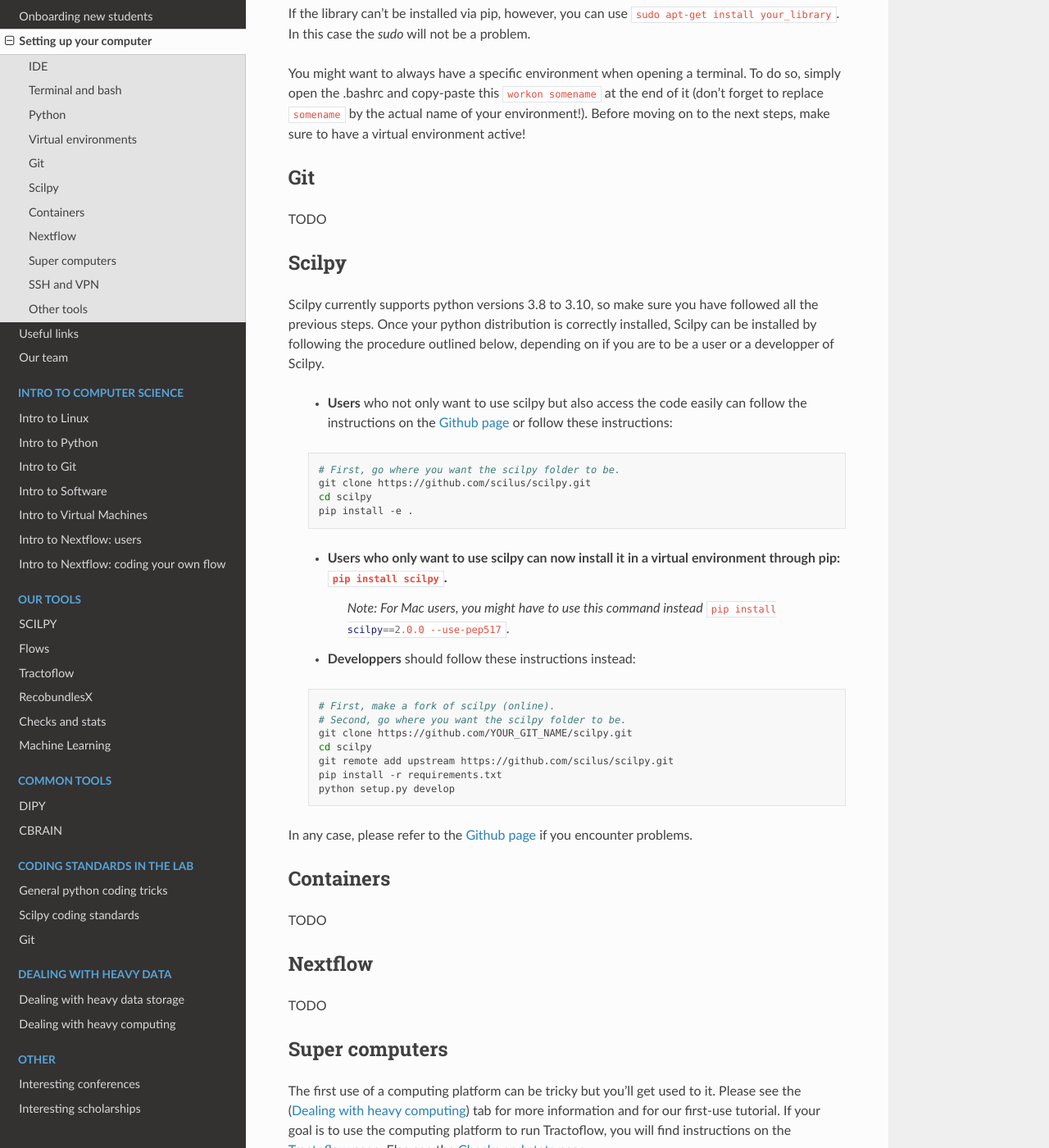
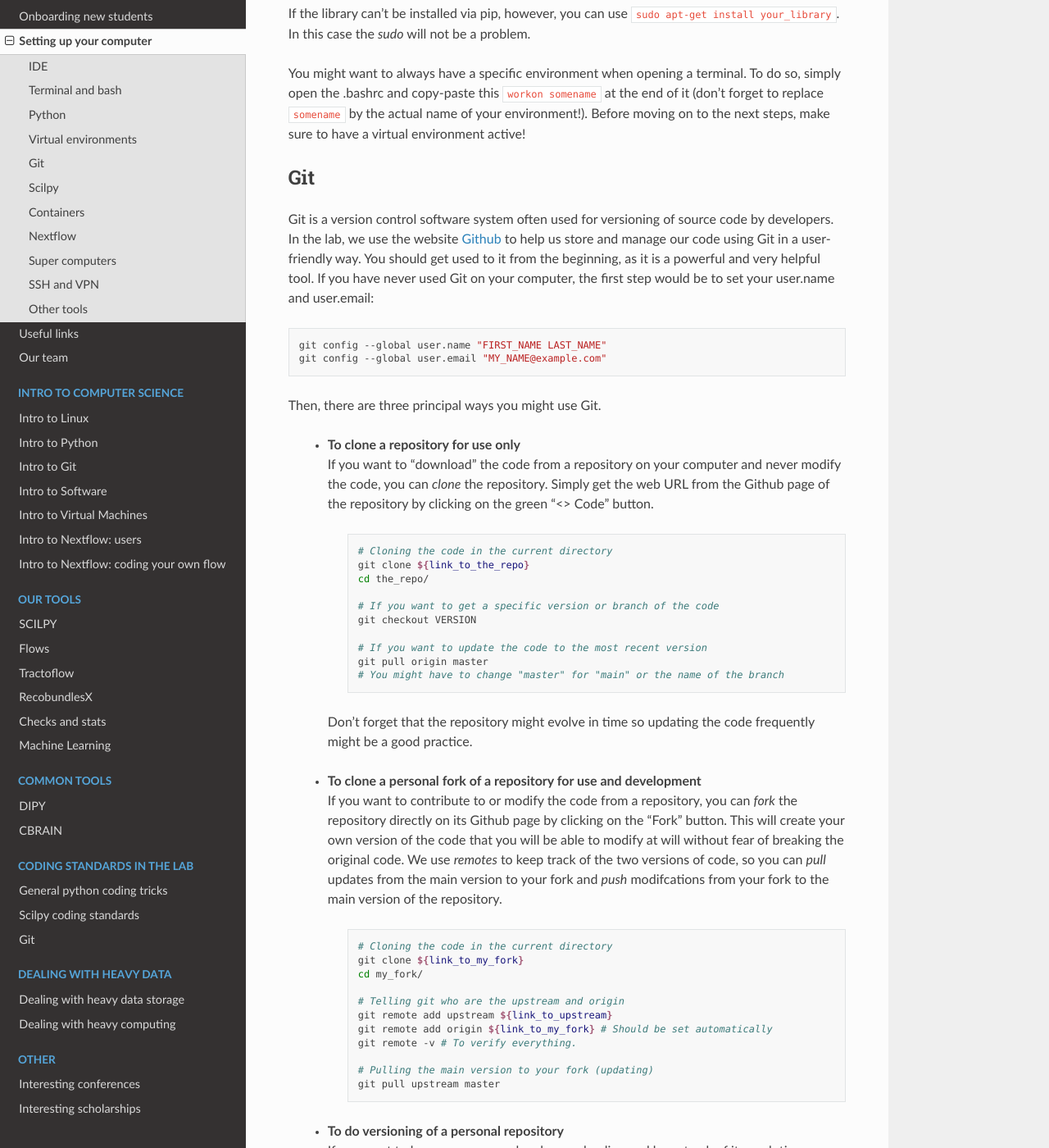
Before and after one commit to scilus/scil-documentation, a Sphinx documentation site: the page built from source/arriving/setup_computer.rst, in a window 1280 px wide and 1400 px high, scrolled down 3191 px. Shown: the whole window at 82% size. Built offline with Sphinx 7.4.7 and the Read the Docs theme 2.0.0, drawn with Linux system fonts in a browser that asks for light colours; some of the changed text lies outside the part shown.

Commit message:
Finishing git section

```diff
--- a/source/arriving/setup_computer.rst
+++ b/source/arriving/setup_computer.rst
@@ -142,10 +142,73 @@ You might want to always have a specific environment when opening a terminal. To
 Git
 """
 
-TODO
+Git is a version control software system often used for versioning of source code by developers. In the lab, we use the website `Github <https://github.com/>`_ to help us store and manage our code using Git in a user-friendly way. You should get used to it from the beginning, as it is a powerful and very helpful tool. If you have never used Git on your computer, the first step would be to set your user.name and user.email:
+
+.. code-block:: bash
+
+    git config --global user.name "FIRST_NAME LAST_NAME"
+    git config --global user.email "MY_NAME@example.com"
+
+Then, there are three principal ways you might use Git.
+
+    * | **To clone a repository for use only**
+      | If you want to "download" the code from a repository on your computer and never modify the code, you can *clone* the repository. Simply get the web URL from the Github page of the repository by clicking on the green "<> Code" button.
+
+        .. code-block:: bash
+
+            # Cloning the code in the current directory
+            git clone ${link_to_the_repo}
+            cd the_repo/
+
+            # If you want to get a specific version or branch of the code
+            git checkout VERSION
+
+            # If you want to update the code to the most recent version
+            git pull origin master
+            # You might have to change "master" for "main" or the name of the branch
+
+      | Don't forget that the repository might evolve in time so updating the code frequently might be a good practice.
+
+
+    * | **To clone a personal fork of a repository for use and development**
+      | If you want to contribute to or modify the code from a repository, you can *fork* the repository directly on its Github page by clicking on the "Fork" button. This will create your own version of the code that you will be able to modify at will without fear of breaking the original code. We use *remotes* to keep track of the two versions of code, so you can *pull* updates from the main version to your fork and *push* modifcations from your fork to the main version of the repository.
+
+        .. code-block:: bash
+
+            # Cloning the code in the current directory
+            git clone ${link_to_my_fork}
+            cd my_fork/
+
+            # Telling git who are the upstream and origin
+            git remote add upstream ${link_to_upstream}
+            git remote add origin ${link_to_my_fork} # Should be set automatically
+            git remote -v # To verify everything.
+
+            # Pulling the main version to your fork (updating)
+            git pull upstream master
+
+    * | **To do versioning of a personal repository**
+      | If you want to have your personal code saved online and keep track of its evolution, we also suggest to use Github. This time, you will create a new repository by following these steps:
+
+        .. code-block:: bash
+
+            # First, go where you want to create the new repository
+            cd my_codes/
+
+            # Second, create the new repository
+            mkdir ${my_new_repo}
+            cd ${my_new_repo}/
+
+            # Third, initialize the repository with git init
+            git init
+
+      | You can now start adding new code and keeping track of it with Git.
+
+These points only explain the very basics of setting up with Git and Github. More details on the use of Git are available :doc:`here <../coding/git>`.
 
 ..
-  Talk about the three principal ways of using git.
+  First, talk about setting up (username, email)
+  Second, talk about the three principal ways of using git.
   1) git clone a repo you want to use only.
   2) git clone a fork of a repo you want to use and modify (talk about remotes).
   3) use git to do versioning of your own project.
--- a/source/coding/git.rst
+++ b/source/coding/git.rst
@@ -1,3 +1,5 @@
+.. _ref_git:
+
 Git
 ===
 
```
Also changed, not shown: other parts of source/arriving/setup_computer.rst (+2 -0 lines).
